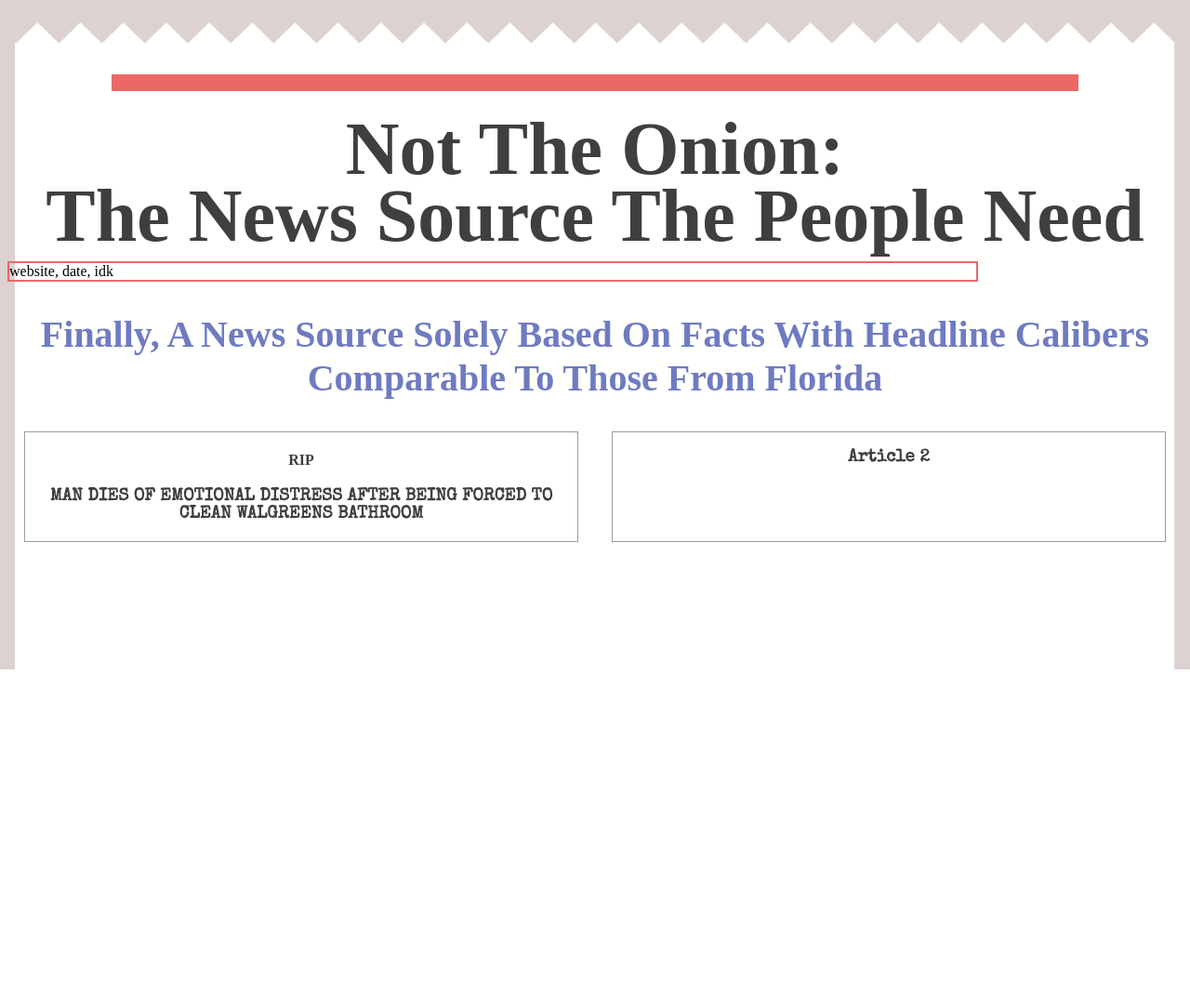
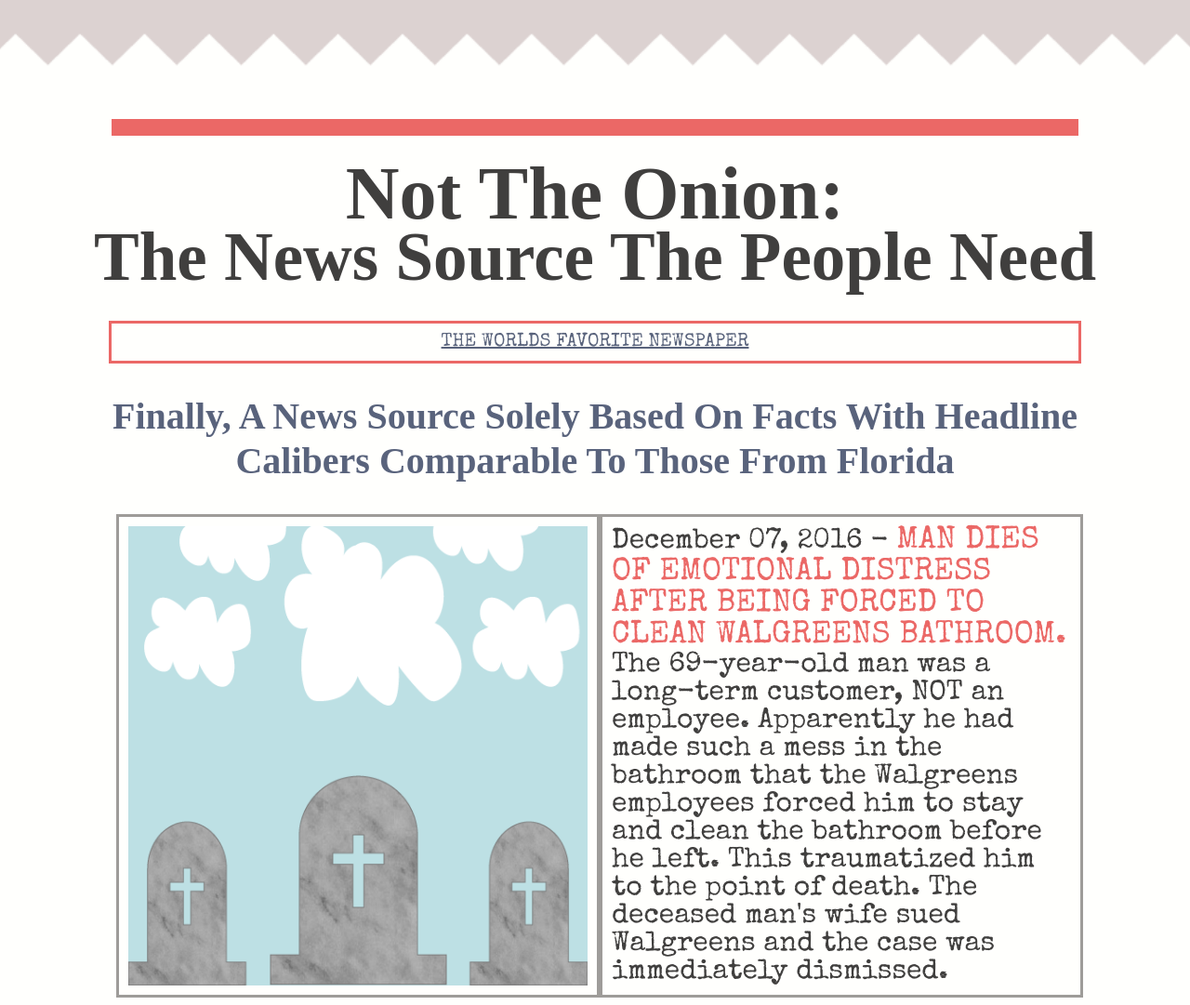
Before and after one commit to yamaguchim/flexible-message, a plain HTML site: page index.html in a window 1280 px wide. Shown: the whole page at 93% size. Before the commit the page ends 800 px from the top, so only its background shows below. Drawn offline with nearby package versions, Linux system fonts and the light colour scheme; a web font is replaced by a local one.

Commit message:
everything except scroll

```diff
--- a/css/main.css
+++ b/css/main.css
@@ -1,14 +1,19 @@
 body{
-	background: url('../img/background.png');
+	background: url(../img/background.png) no-repeat center center scroll;
 	background-repeat: no-repeat;
     background-size: cover;
+    margin-left: auto;
+    margin-right: auto;
 }
 
 main{
 	display: flex;
 	justify-content: space-around;
 	flex-flow: row;
-
+	max-width: 65em;
+    margin-left: auto;
+    margin-right: auto;
+    padding-left: 10px;
 }
 
 /*****HEADER*******/
@@ -16,7 +21,7 @@
 	height: 8px;
 	background: #EB6866;
 	border-bottom: 10px solid #EB6866;
-	margin-top: 5em;
+	margin-top: 8em;
     max-width: 65em;
     margin-left: auto;
     margin-right: auto;
@@ -34,43 +39,81 @@
     margin-top: 2vw;
         /* max-width: 10em; */
     color: rgb(64, 63, 62);
+    margin-bottom: -1px;
 
 }
 
 header h1 span {
   display: block;
   /*font-size: 5em;*/
+  font-size: 73px;
+  text-align:center;
+  max-width: 52em;
+  margin-bottom: .5em;
 }
 
-p.box{
+a.box{
 	border-style: solid;
 	border-color: #EB6866;
-	margin-top: -2.5em;
-    max-width: 65em;
-    border-width: 2px;
+	margin-top: .5em;
+    max-width: 52em;
+    border-width: 3px;
+    padding-top: .5em;
+    padding-bottom: .5em;
+    text-align: center;
+    display: block;
+    margin: 0 auto;
+    font-family: 'Special Elite';
+    font-size: 20px;
+    color: #59637c;
+    margin-bottom: .5em;
+
 }
 
 h2{
 	font-family: 'Rakkas';
-	color: #6F7BC1;
+	color: #59637c;
 	text-align: center;
     display: block;
     margin-left: auto;
     margin-right: auto;
     font-size: 2.5em;
+    max-width: 27em;
+    line-height: 1.2;
 }
 
 /******BODY*******/
 
 /*Blue Headline*/
-h3{
+p{
 	font-family: 'Special Elite';
-	text-align: center;
+	text-align: left;
     display: block;
     margin-left: auto;
     margin-right: auto;
     color: rgb(64, 63, 62);
    /* color: rgb(62, 63, 63);*/
+   /*padding-right: .1em;*/
+   /*padding-left: .5em;*/
+   font-size: 30px;
+   /*padding-left: 10px;
+   padding-right: 10px;
+   padding-top: 10px;
+   padding-bottom: 10px;*/
+   margin-left: auto;
+   margin-right: auto;
+   margin-top: -1px;
+   margin-bottom: -1px;
+}
+
+.highlight{
+	font-family: 'Special Elite';
+	color: #EB6866;
+	text-align: center;
+    /*display: block;*/
+    margin-left: auto;
+    margin-right: auto;
+    font-size: 34px;
 }
 
 h4{
@@ -83,8 +126,26 @@
 }
 
 main section{
-	width: 47%;
-	border: solid 1px #9E9C99;
+	width: 50%;
+	border: solid 3px #9E9C99;
+	/*background: rgb(243, 240, 240);*/
+	/*background: rgb(234, 235, 230);*/
+
+	padding-left: 10px;
+    padding-right: 10px;
+    padding-top: 10px;
+    padding-bottom: 10px;
+    margin-left: auto;
+  	margin-right: auto;
+  	max-width: 52em;
+}
+
+img{
+    width: 100%;
+    display: block;
+    margin-left: auto;
+    margin-right: auto;
+    font-size: 20px;
 }
 
 @media only screen and (max-width:550px){
@@ -93,6 +154,22 @@
 	}
 
 	main section{
-		width: 80%;
+		width: 100%;
+		padding-right: 10px;
+		padding-left: 10px;
+		padding-left: 10px;
+    	padding-right: 10px;
 	}
 }
+
+@media only screen and (max-width: 650px) and (min-width: 501px){
+	main{
+		flex-flow: wrap row;
+	}
+	main section{
+		width:100%;
+	}
+	img{
+		width: 90%;
+	}
+}
--- a/index.html
+++ b/index.html
@@ -13,7 +13,7 @@
 	<header>
 		<div class="line"></div>
 		<h1>Not The Onion:<span>The News Source The People Need</span></h1>
-		<p class="box"> website, date, idk</p>
+		<a class="box" href="https://www.reddit.com/r/nottheonion/">THE WORLDS FAVORITE NEWSPAPER</a>
 		<h2>Finally, A News Source Solely Based On Facts With Headline Calibers Comparable To Those From Florida
 
 		<!-- Shocking Headlines Comparable To
@@ -23,11 +23,10 @@
 	</header>
 	<main>
 		<section>
-			<h4>RIP</h4>
-			<h3>MAN DIES OF EMOTIONAL DISTRESS AFTER BEING FORCED TO CLEAN WALGREENS BATHROOM</h3>
+			<img src="img/rip.png">
 		</section>
 		<section>
-			<h3>Article 2</h3>
+			<p>December 07, 2016 - <span class="highlight">MAN DIES OF EMOTIONAL DISTRESS AFTER BEING FORCED TO CLEAN WALGREENS BATHROOM.</span> The 69-year-old man was a long-term customer, NOT an employee. Apparently he had made such a mess in the bathroom that the Walgreens employees forced him to stay and clean the bathroom before he left. This traumatized him to the point of death. The deceased man's wife sued Walgreens and the case was immediately dismissed.</p>
 		</section>
 	</main>
 
```
Also changed, not shown: img/rip.png (added).
